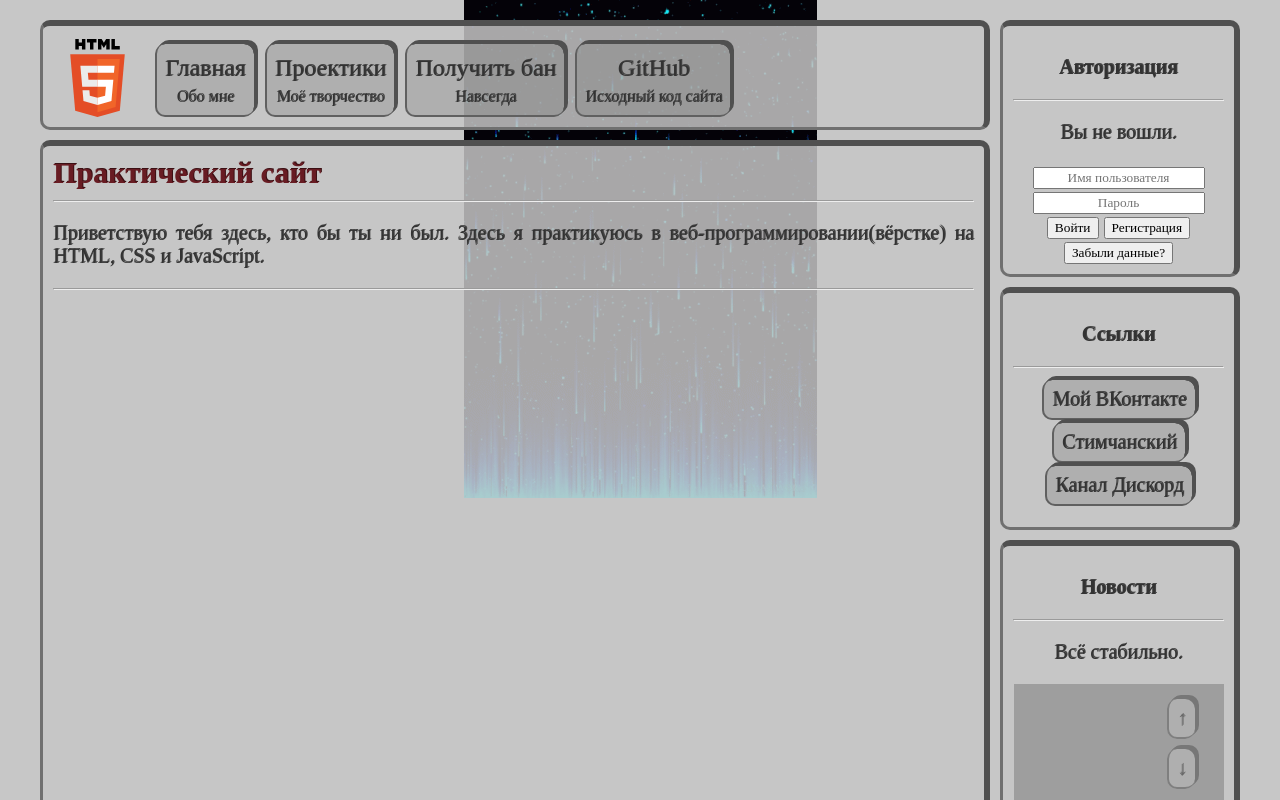
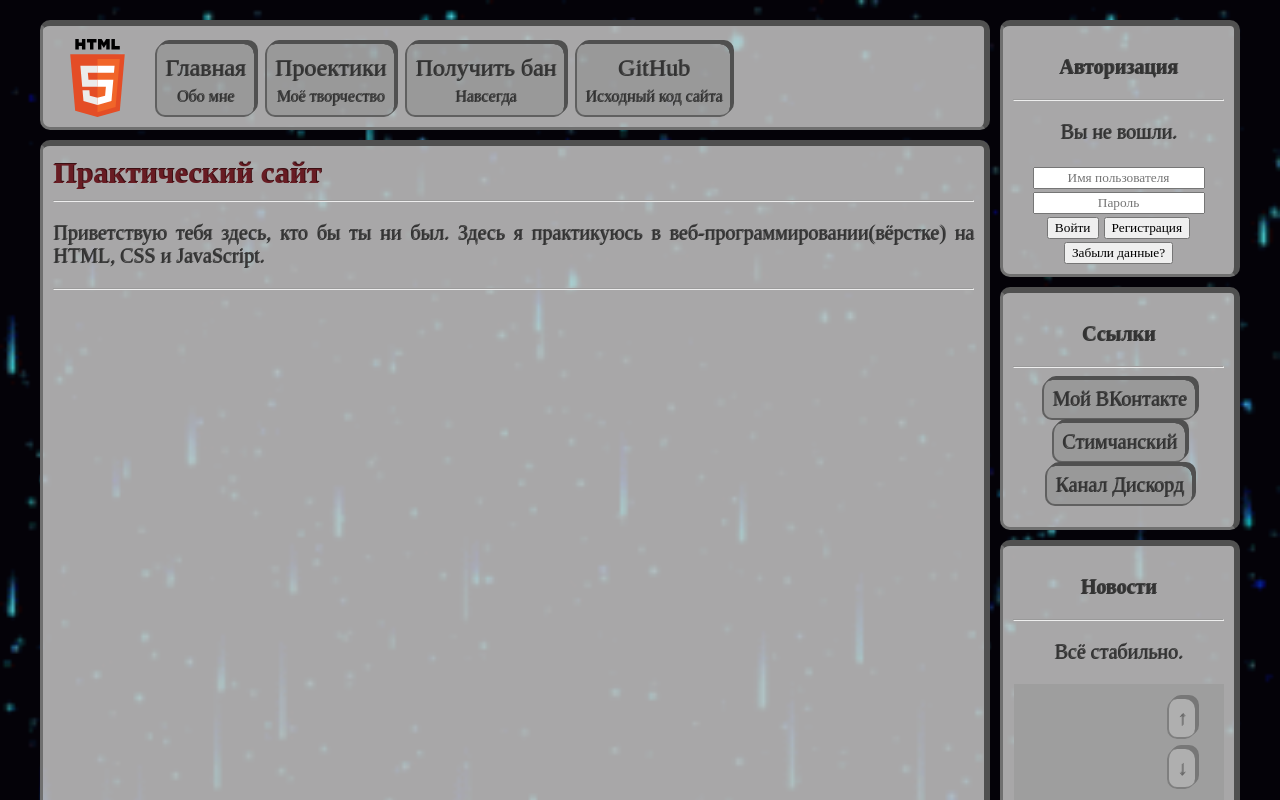
Before and after one commit to Diablolend/My-First-Site-Expirience, a plain HTML site: page site.html in a window 1280 px wide. Shown: the top 800 px of the page. Drawn offline with Linux system fonts and the light colour scheme; grey boxes are pictures that could not be loaded.

Commit message:
v 0.15.2

```diff
--- a/data/css/style.css
+++ b/data/css/style.css
@@ -28,10 +28,10 @@ head {
 /* НАЧАЛО ОСНОВНОГО ТЕЛА САЙТА. */
 body {
     background: #C7C7C7 url(../images/pictures/stars.gif) no-repeat center top fixed;
-    /* -moz-background-size: cover;
+    -moz-background-size: cover;
     -webkit-background-size: cover;
     -o-background-size: cover;
-    background-size: cover; */
+    background-size: cover;
     font-family: 'Times New Roman', Times, serif;
     font-size: 20px;
     font-weight: normal;
```
Also changed, not shown: index.html (+1 -1 lines).
